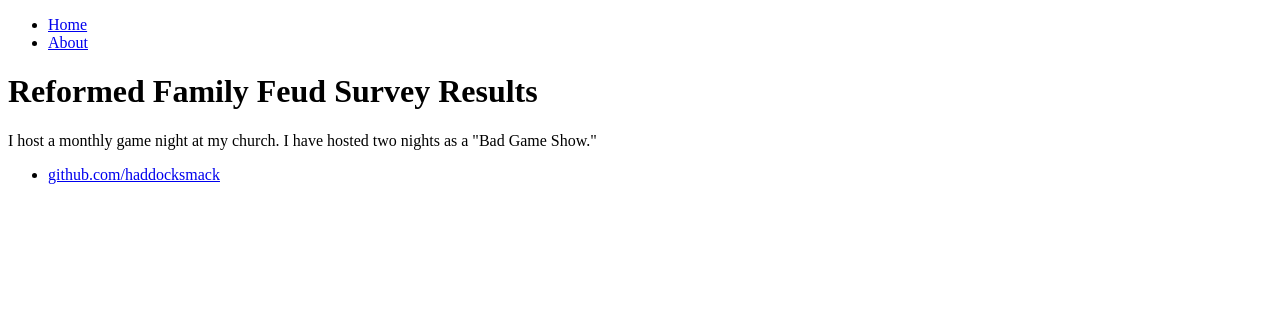
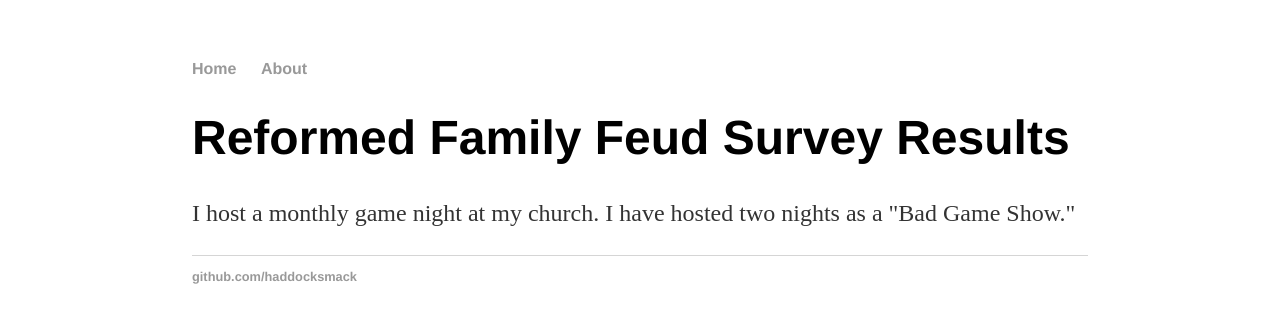
Before and after one commit to haddocksmack/reformed_family_feud_visualization, a Jekyll site: the page built from index.html, in a window 1280 px wide. Shown: the top 323 px of the page. Built offline with Jekyll 4.4.1, drawn with Linux system fonts in a browser that asks for light colours.

Commit message:
Lets try this again....

```diff
--- a/index.html
+++ b/index.html
@@ -1,27 +1,8 @@
-<!DOCTYPE html>
-<http>
-	<head>
-		<title>Reformed Family Feud Survey Results</title>
-		<!-- link to main stylesheet -->
-		<link rel="stylesheet" type="text/css" href="/main.css">
-	</head>
-	<body>
-		<nav>
-    		<ul>
-        		<li><a href="/">Home</a></li>
-	        	<li><a href="/about">About</a></li>
-    		</ul>
-		</nav>
-		<div class="container">
-		<div class="blurb">
-			<h1>Reformed Family Feud Survey Results</h1>
-				<p>I host a monthly game night at my church. I have hosted two nights as a "Bad Game Show."</p>
-		</div><!--/.blurb-->
-		</div><!--/.container-->
-		<footer>
-    		<ul>
-        		<li><a href="https://github.com/haddocksmack">github.com/haddocksmack</a></li>
-			</ul>
-		</footer>
-	</body>
- </http>
+---
+layout: default
+title: Reformed Family Feud Survey Results
+---
+<div class="blurb">
+	<h1>Reformed Family Feud Survey Results</h1>
+		<p>I host a monthly game night at my church. I have hosted two nights as a "Bad Game Show."</p>
+</div><!--/.blurb-->
```
